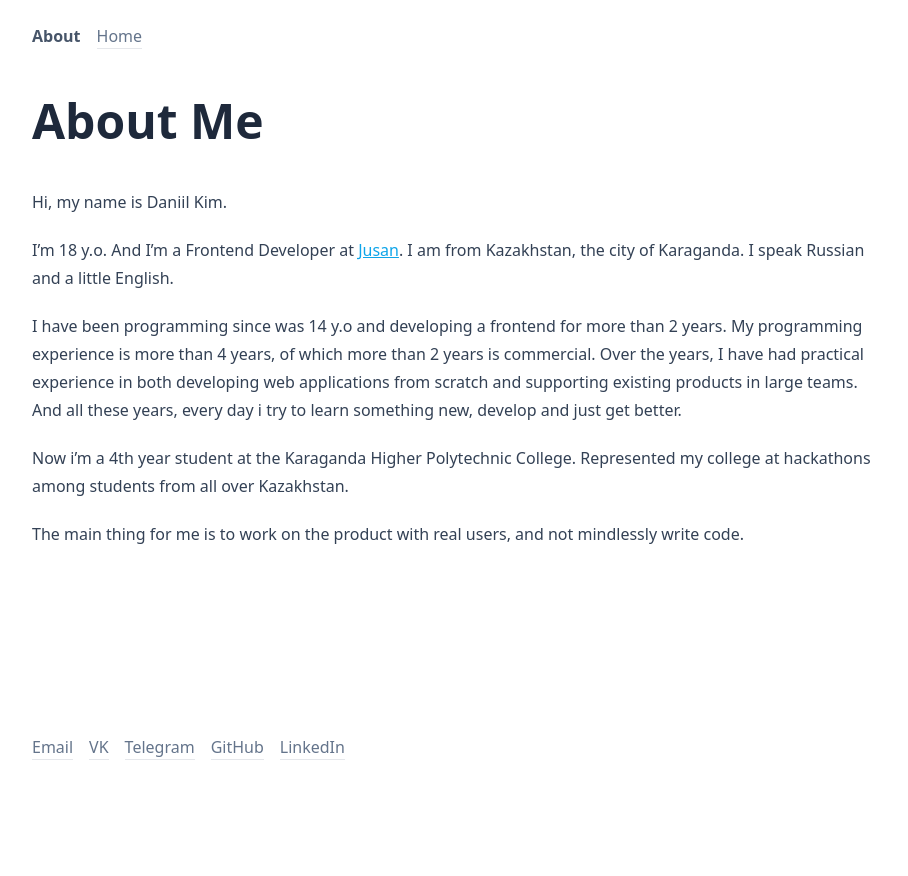
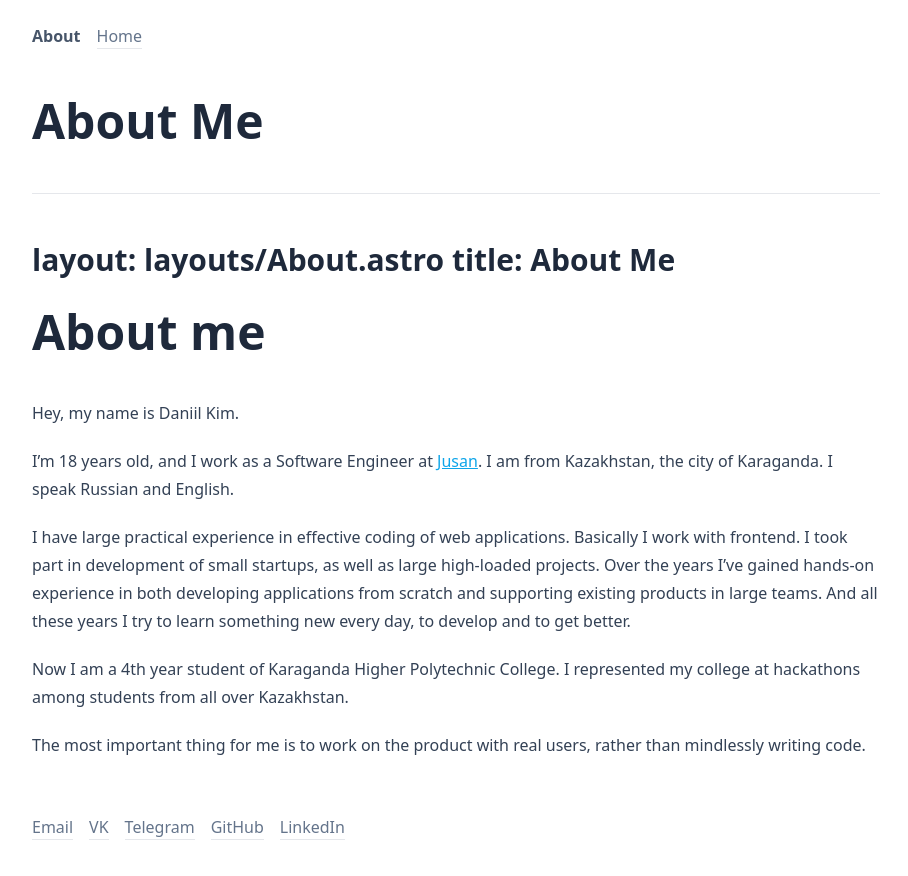
Before and after one commit to DaniilKimlb/daniilkim, an Astro site: page /about in a window 1280 px wide. Shown: the whole page, without its empty margins (184-1092 px from the left). Before the commit the page ends 800 px from the top, so only its background shows below. Built offline with nearby package versions, Linux system fonts and the light colour scheme; Astro itself is replaced by a stand-in of ours.

Commit message:
fix: corrected the information about myself

```diff
--- a/src/pages/about.md
+++ b/src/pages/about.md
@@ -5,12 +5,19 @@ title: About Me
 
 # About Me
 
-Hi, my name is Daniil Kim.
+---
+layout: layouts/About.astro
+title: About Me
+---
 
-I'm 18 y.o. And I'm a Frontend Developer at [Jusan](https://jusan.kz/). I am from Kazakhstan, the city of Karaganda. I speak Russian and a little English.
+# About me #
 
-I have been programming since was 14 y.o and developing a frontend for more than 2 years. My programming experience is more than 4 years, of which more than 2 years is commercial. Over the years, I have had practical experience in both developing web applications from scratch and supporting existing products in large teams. And all these years, every day i try to learn something new, develop and just get better.
+Hey, my name is Daniil Kim.
 
-Now i'm a 4th year student at the Karaganda Higher Polytechnic College. Represented my college at hackathons among students from all over Kazakhstan.
+I'm 18 years old, and I work as a Software Engineer at [Jusan](https://jusan.kz/). I am from Kazakhstan, the city of Karaganda. I speak Russian and English.
 
-The main thing for me is to work on the product with real users, and not mindlessly write code.
+I have large practical experience in effective coding of web applications. Basically I work with frontend. I took part in development of small startups, as well as large high-loaded projects. Over the years I've gained hands-on experience in both developing applications from scratch and supporting existing products in large teams. And all these years I try to learn something new every day, to develop and to get better.
+
+Now I am a 4th year student of Karaganda Higher Polytechnic College. I represented my college at hackathons among students from all over Kazakhstan.
+
+The most important thing for me is to work on the product with real users, rather than mindlessly writing code.
--- a/src/pages/index.astro
+++ b/src/pages/index.astro
@@ -5,7 +5,7 @@ import { Image } from '@astrojs/image/components'
 import avatar from 'assets/images/avatar.jpeg'
 import photo from 'assets/images/photo.jpeg'
 
-const title = 'Daniil Kim - Frontend Developer'
+const title = 'Daniil Kim - Software Engineer'
 ---
 
 <Layout title={title}>
@@ -58,7 +58,7 @@ const title = 'Daniil Kim - Frontend Developer'
       <span
         class="transition-color duration-300 hover:text-slate-600 dark:hover:text-slate-200"
       >
-        I&apos;m a Frontend Developer at Jusan
+        I&apos;m a Software Engineer at Jusan
       </span>{' '}
     </p>
   </article>
```
Also changed, not shown: 1 other file.
